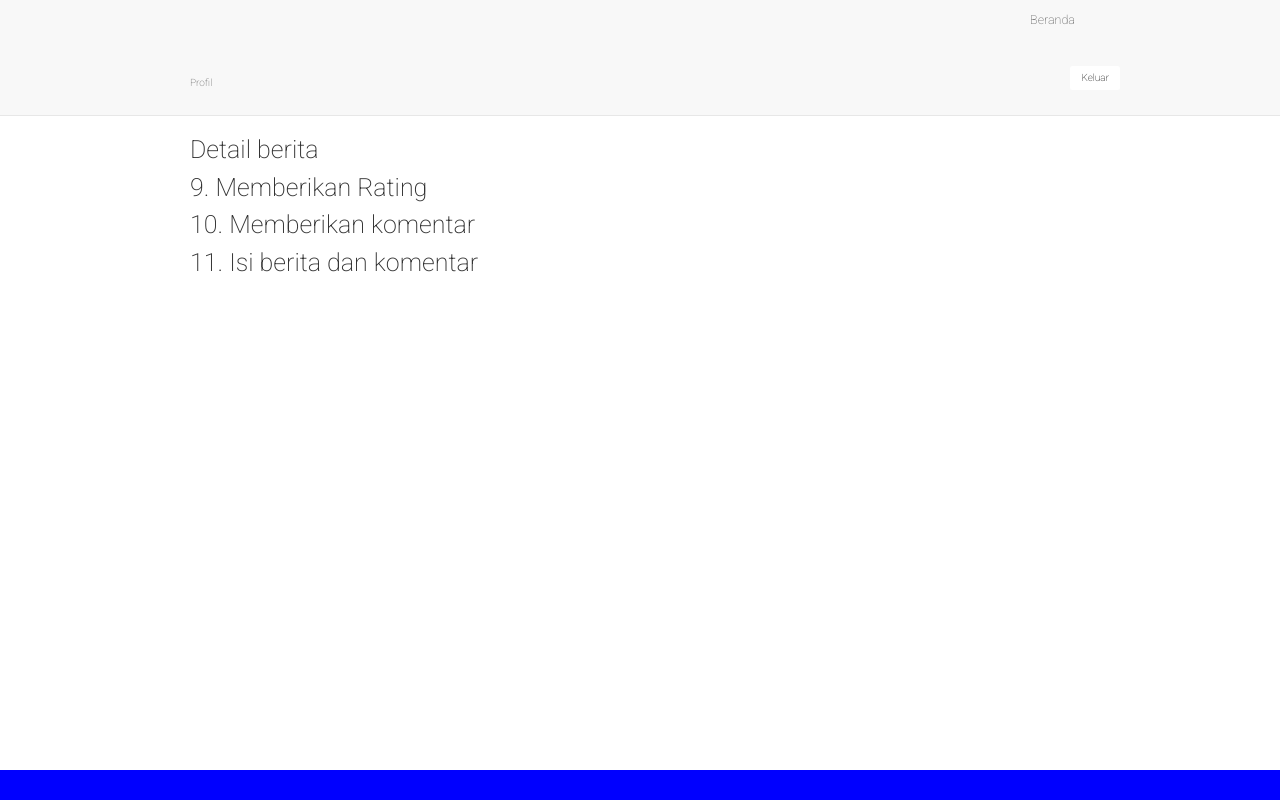
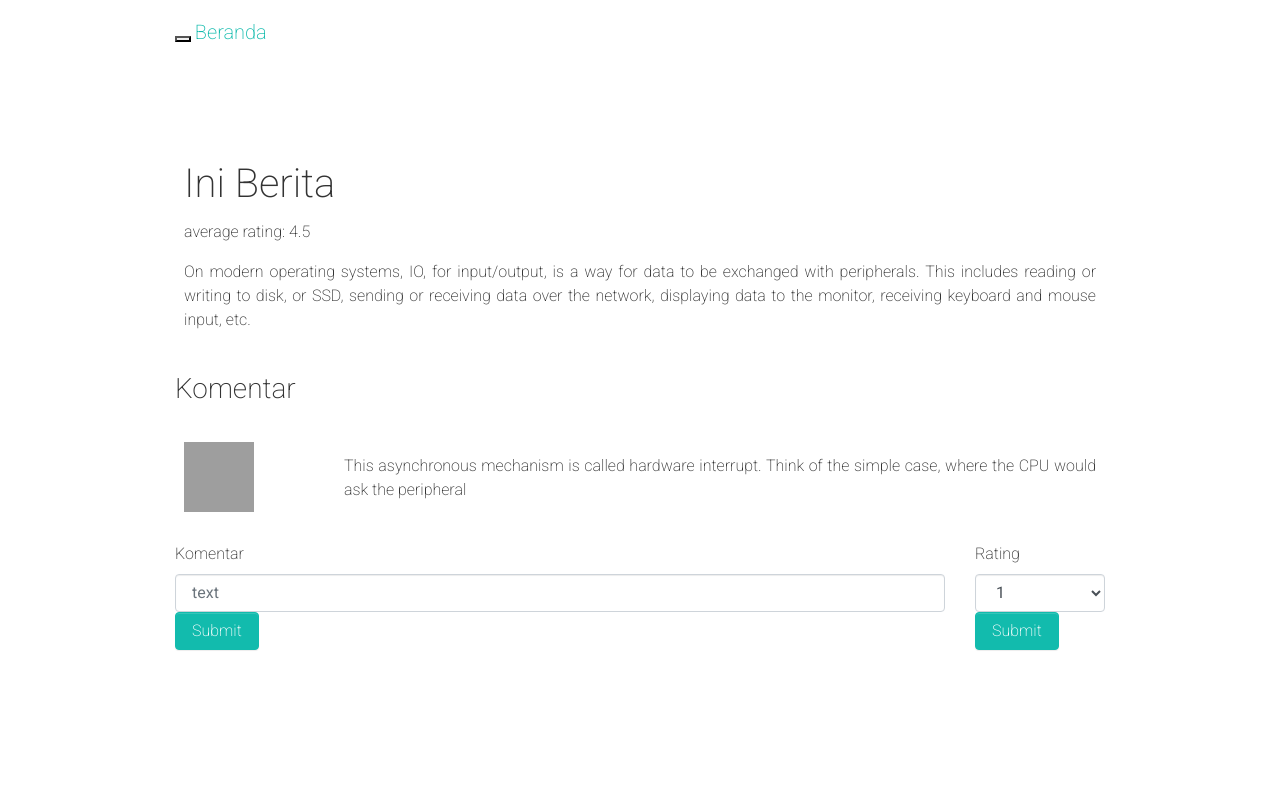
Before and after one commit to Mochaul/basdat-tk-bmnc, a Django app: template berita/templates/detail_berita.html in a window 1280 px wide. Run offline with Django 3.2, Linux system fonts and the light colour scheme; the template is opened without the code that fills it, so the values that code supplies are empty; parts of the project's set-up code (start-up, migrations or seed data) failed here and were passed over; some libraries are stand-ins or nearby versions; grey boxes are pictures that could not be loaded.

Commit message:
create berita and detail berita

```diff
--- a/berita/templates/detail_berita.html
+++ b/berita/templates/detail_berita.html
@@ -2,10 +2,57 @@
 {% load staticfiles %}
 {% block content %}
 <link rel="stylesheet" type="text/css" href="{% static 'css/login.css' %}">
-<div class="container">
-  <h1>Detail berita</h1>
-  <h1>9. Memberikan Rating</h1>
-  <h1>10. Memberikan komentar</h1>
-  <h1>11. Isi berita dan komentar</h1>
+<div class="align-items-center cover py-5">
+  <div class="container">
+    <div class="row">
+      <div class="col-lg-12 p-3">
+        <h1>Ini Berita</h1>
+        <p> average rating: 4.5 </p>
+        <div class="tab-content mt-2">
+          <p style="text-align: justify;">
+            On modern operating systems, IO, for input/output, is a way for data to be exchanged with peripherals. This includes reading or writing to disk, or SSD, sending or receiving data over the network, displaying data to the monitor, receiving keyboard and mouse input, etc.
+          </p>
+        </div>
+      </div>
+    </div>
+    <h3>Komentar</h3>
+    <div class="row">
+      <div class="col-lg-2 p-3">
+        <img class="img-circle"
+          src="http://www.engr.uconn.edu/~gelyko/images/people_pic/anonymous.png"
+          width="70" height="70">
+      </div>
+      <div class="col-lg-10 p-3">
+        <div class="tab-content mt-2">
+          <p style="text-align: justify;">
+            This asynchronous mechanism is called hardware interrupt. Think of the simple case, where the CPU would ask the peripheral
+          </p>
+        </div>
+      </div>
+    </div>
+    <div class="row">
+        <div class="col-lg-10">
+            <form class="">
+                <div class="form-group">
+                  <label>Komentar</label>
+                  <input type="text" class="form-control" placeholder="text">
+                </div>
+                <button type="submit" class="btn btn-primary">Submit</button>
+            </form>
+        </div>
+        <div class="col-lg-2">
+            <form class="">
+                <div class="form-group">
+                  <label>Rating</label>
+                  <select class="form-control" name="tipe" id="register_tipe">
+                    <option value="1">1</option>
+                    <option value="2">2</option>
+                  </select>
+                </div>
+                <button type="submit" class="btn btn-primary">Submit</button>
+            </form>
+        </div>
+    </div>
+  </div>
 </div>
 {% endblock %}
--- a/templates/layout/base.html
+++ b/templates/layout/base.html
@@ -5,9 +5,13 @@
     <meta charset="utf-8">
     <meta name="description" content="friendtogo">
     <meta name="author" content="rpl-5a">
-    <!-- bootstrap csss -->
-    <link href="//netdna.bootstrapcdn.com/bootstrap/3.1.1/css/bootstrap.min.css" rel="stylesheet">
-	<link rel="stylesheet" type="text/css" href="{% static 'css/bmnc.css' %}" />
+        <!-- CSS dependencies -->
+      <link rel="stylesheet" href="https://cdnjs.cloudflare.com/ajax/libs/font-awesome/4.7.0/css/font-awesome.min.css" type="text/css">
+      <link rel="stylesheet" type="text/css" href="{% static 'css/login.css' %}">
+      <!-- Script: Make my navbar transparent when the document is scrolled to top -->
+      <script src="{% static 'js/navbar-ontop.js' %}"></script>
+      <!-- Script: Animated entrance -->
+      <script src="{% static 'js/animate-in.js' %}"></script>
 
     <title>
         BMNC
@@ -20,7 +24,6 @@
             {% include "partials/header.html" %}
         </header>
         <content>
-            <div class="container">
                 {% block content %}
                  <!-- content goes here -->
                 {% endblock %}
@@ -32,8 +35,11 @@
         {% include "partials/footer.html" %}
     </footer>
 
-    <!-- Jquery n Bootstrap Script -->
-    <script src="https://ajax.googleapis.com/ajax/libs/jquery/3.2.1/jquery.min.js"></script>
-    <script type="application/javascript" src="https://maxcdn.bootstrapcdn.com/bootstrap/3.3.7/js/bootstrap.min.js"></script>
+    <!-- JavaScript dependencies -->
+    <script src="https://code.jquery.com/jquery-3.2.1.js"></script>
+    <script src="https://cdnjs.cloudflare.com/ajax/libs/popper.js/1.12.9/umd/popper.min.js" integrity="sha384-ApNbgh9B+Y1QKtv3Rn7W3mgPxhU9K/ScQsAP7hUibX39j7fakFPskvXusvfa0b4Q" crossorigin="anonymous"></script>
+    <script src="https://maxcdn.bootstrapcdn.com/bootstrap/4.0.0/js/bootstrap.min.js" integrity="sha384-JZR6Spejh4U02d8jOt6vLEHfe/JQGiRRSQQxSfFWpi1MquVdAyjUar5+76PVCmYl" crossorigin="anonymous"></script>
+    <!-- Script: Smooth scrolling between anchors in the same page -->
+    <script src="{% static 'js/smooth-scroll.js' %}"></script>
 </body>
 </html>
```
Also changed, not shown: berita/templates/buat_berita.html (+41 -3 lines).
